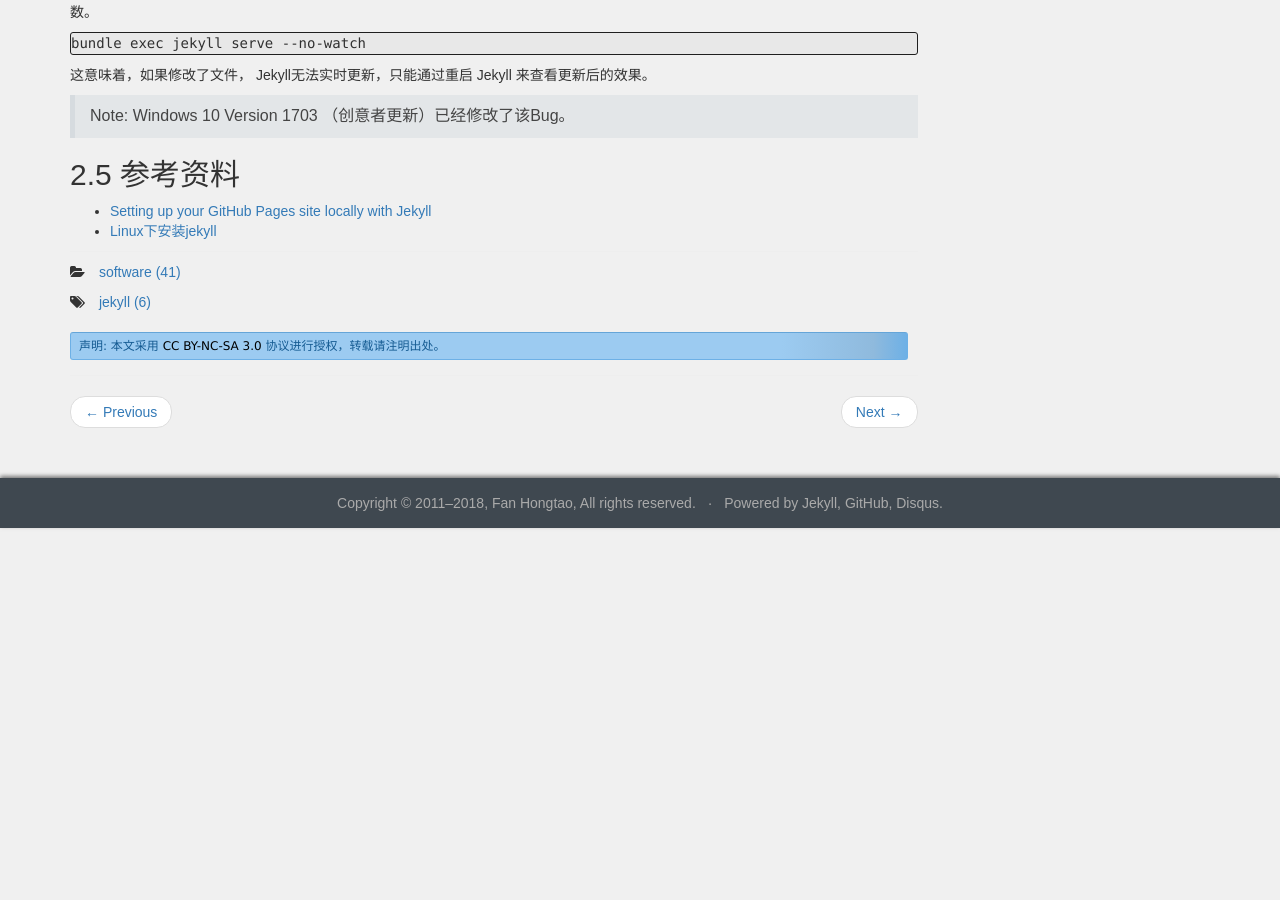
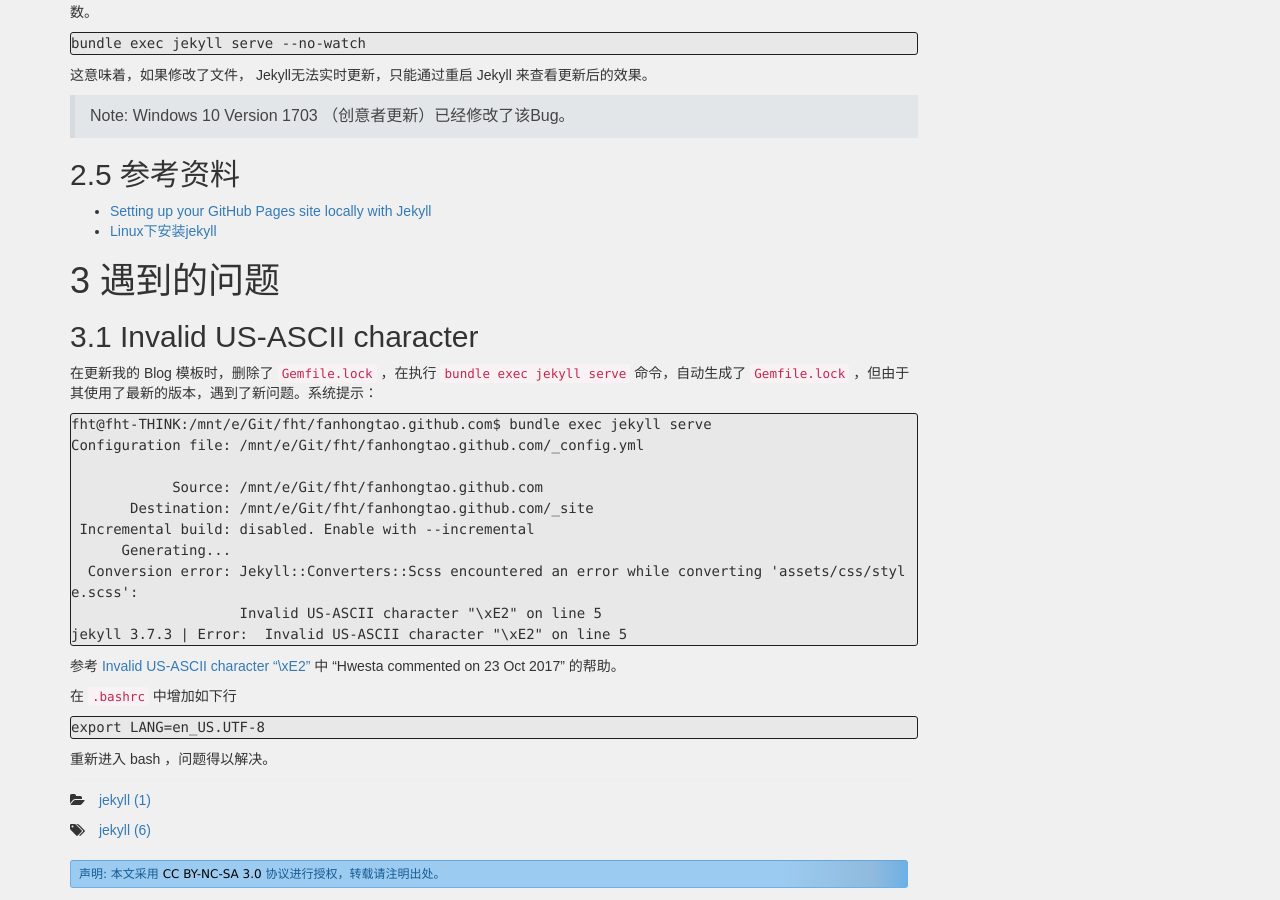
Before and after one commit to fanhongtao/fanhongtao.github.com, a Jekyll site: the page built from _posts/2012-08-30-install-jekyll-on-windows.md, in a window 1280 px wide and 900 px high, scrolled down 3693 px. Built offline with Jekyll 4.4.1, drawn with Linux system fonts in a browser that asks for light colours; nearby versions of some CDN libraries; before the commit the page ends 4221 px from its top, so only the background shows below that.

Commit message:
更新 ： 2012-08-30-install-jekyll-on-windows.md

````diff
--- a/_posts/2012-08-30-install-jekyll-on-windows.md
+++ b/_posts/2012-08-30-install-jekyll-on-windows.md
@@ -2,7 +2,7 @@
 layout: post
 title: 在Windows下安装Jekyll
 description: 记录我的安装过程。
-categories: software
+categories: jekyll
 tags: jekyll
 copyright: cn
 ---
@@ -250,3 +250,33 @@ bundle exec jekyll serve --no-watch
 
 * [Setting up your GitHub Pages site locally with Jekyll](https://help.github.com/articles/setting-up-your-github-pages-site-locally-with-jekyll/)
 * [Linux下安装jekyll](http://www.cnblogs.com/ee2213/p/3915243.html)
+
+
+# 3 遇到的问题
+
+## 3.1 Invalid US-ASCII character
+
+在更新我的 Blog 模板时，删除了 `Gemfile.lock` ，在执行 `bundle exec jekyll serve` 命令，自动生成了 `Gemfile.lock` ，但由于其使用了最新的版本，遇到了新问题。系统提示：
+
+```
+fht@fht-THINK:/mnt/e/Git/fht/fanhongtao.github.com$ bundle exec jekyll serve
+Configuration file: /mnt/e/Git/fht/fanhongtao.github.com/_config.yml
+
+            Source: /mnt/e/Git/fht/fanhongtao.github.com
+       Destination: /mnt/e/Git/fht/fanhongtao.github.com/_site
+ Incremental build: disabled. Enable with --incremental
+      Generating...
+  Conversion error: Jekyll::Converters::Scss encountered an error while converting 'assets/css/style.scss':
+                    Invalid US-ASCII character "\xE2" on line 5
+jekyll 3.7.3 | Error:  Invalid US-ASCII character "\xE2" on line 5
+```
+
+参考 [Invalid US-ASCII character "\xE2"](https://github.com/jekyll/jekyll/issues/4268) 中 “Hwesta commented on 23 Oct 2017” 的帮助。
+
+在 `.bashrc` 中增加如下行
+
+```
+export LANG=en_US.UTF-8
+```
+
+重新进入 bash ，问题得以解决。
````
